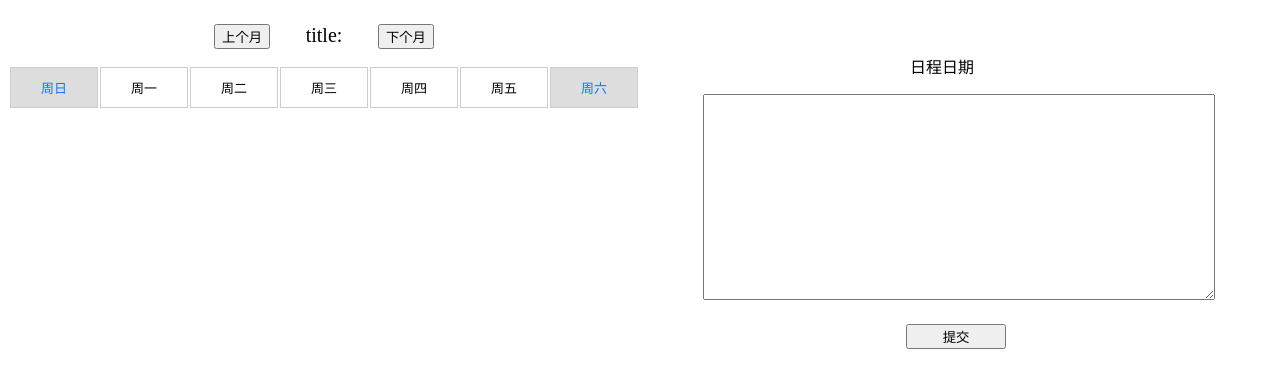
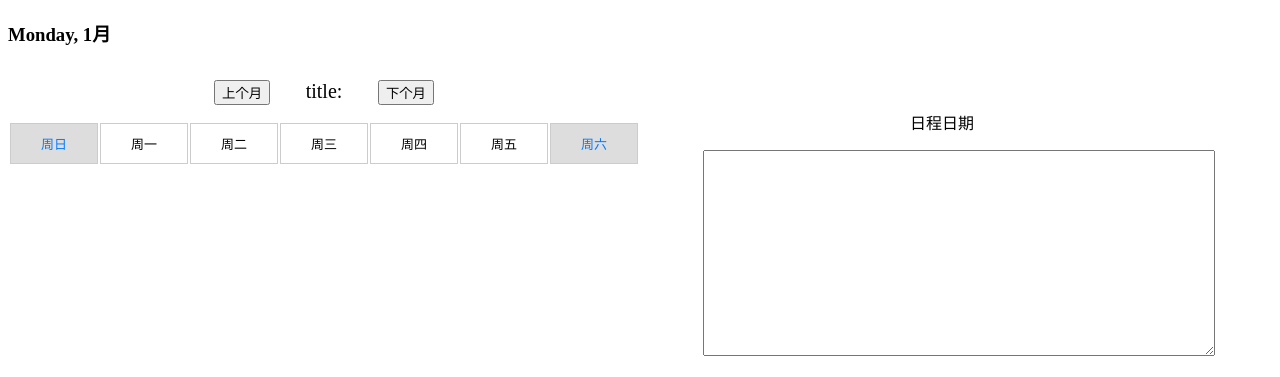
Before and after one commit to YuyangWitness/yDate, a plain HTML site: page index2.html in a window 1280 px wide. Shown: the top 377 px of the page. Drawn offline with Linux system fonts and the light colour scheme.

Commit message:
修改样式1
修改样式1

```diff
--- a/index2.html
+++ b/index2.html
@@ -15,6 +15,9 @@
 	</head>
 
 	<body>
+		<head>
+			<h3 id="todayTime"></h3>
+		</head>
 		<div id="date">
 			<p id="headTitle">
 				<button id="prev">上个月</button>
@@ -57,6 +60,15 @@
 			var DailyFromDate = document.getElementById("DailyFromDate");
 			var getThisMonth = "%" + Nowaday.getFullYear() + "-" + (Nowaday.getMonth() + 1) + "%";
 			var getdate = new DateControl();
+
+			//传入今天的时间
+			var todayTime = document.getElementById("todayTime");
+			var weekStr = ['Sunday','Monday','Tuesday','Wednesday','Thursday','Friday','Saturday'];
+			if(todayTime.textContent != undefined){
+				todayTime.textContent = weekStr[Nowaday.getDay()] + ", " + (Nowaday.getMonth()+1) + "月"; //支持ie>8 和 其他浏览器
+			}else{
+				todayTime.innerText = weekStr[Nowaday.getDay()] + ", " + (Nowaday.getMonth()+1) + "月";   //支持ie<9
+			}
 
 			//日期必须是排序的传入，可以减少内部循环事件
 			createTable();
--- a/js/daily.js
+++ b/js/daily.js
@@ -83,8 +83,9 @@ function selectDaily(dailyDate, getdate) {
 					for(; i < len; i++) {
 						getDateFromSql.push(result.rows[i].dailyDate);
 					}
-					showStartDaily(getDateFromSql, getdate);
+
 				}
+				showStartDaily(getDateFromSql, getdate);
 
 			},
 			function(tx, error) {
```
